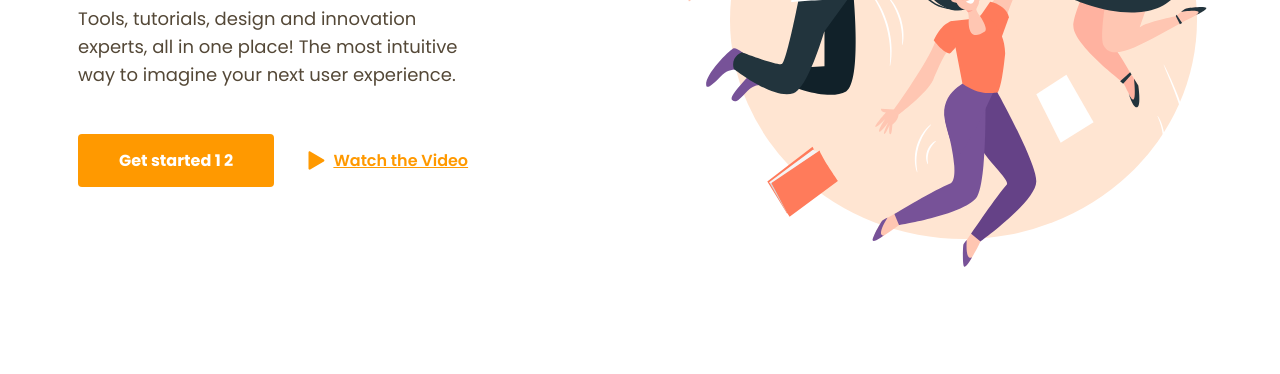
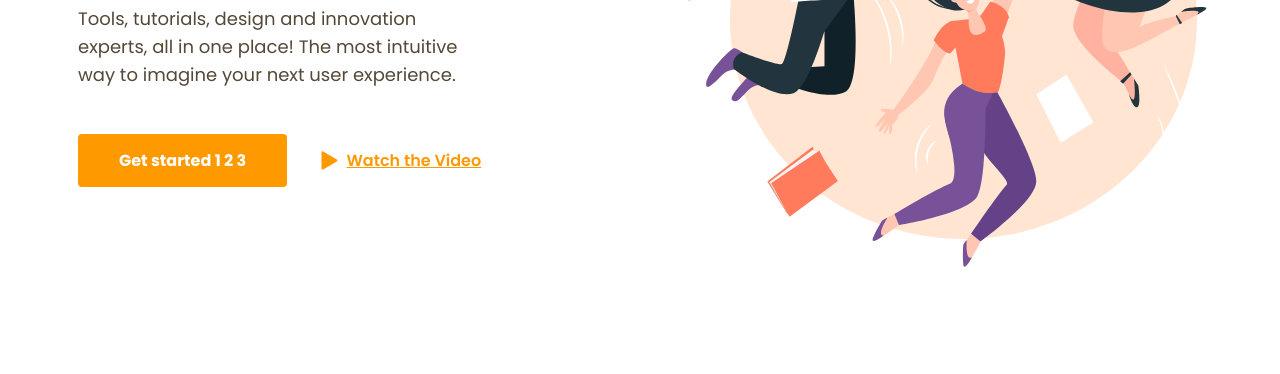
Before and after one commit to Natalie-Senyk/designthinking, a plain HTML site: page index.html in a window 1280 px wide. Shown: the part 344-718 px from the top of the page. Drawn offline with nearby package versions, Linux system fonts and the light colour scheme.

Commit message:
added 3 number

```diff
--- a/index.html
+++ b/index.html
@@ -46,7 +46,7 @@
       <p class="top__text">Tools, tutorials, design and innovation experts, all in one place! The most intuitive way to
         imagine your next user experience.
       </p>
-      <button class="top__btn">Get started 1 2</button>
+      <button class="top__btn">Get started 1 2 3</button>
       <a href="#" class="top__link">Watch the Video</a>
 
     </div>
```
